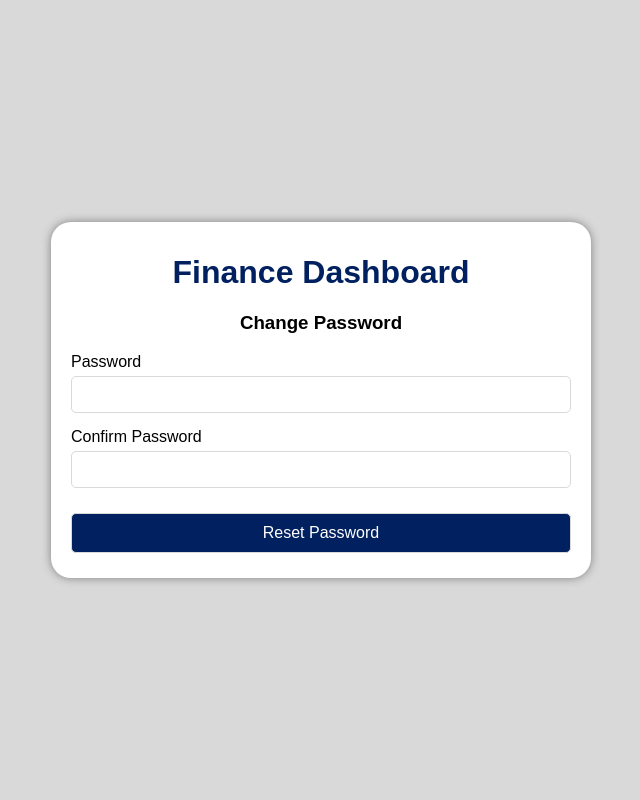
After one commit to vincentchang102/finance-dashboard-hackathon-main, a Flask app: template pk/templates/reset_password.html in a window 1280 px wide. The commit adds this page. Shown: the whole page, without its empty margins (319-959 px from the left). Run offline with Flask 3, Linux system fonts and the light colour scheme; the template is opened without the code that fills it: values that come from a table or form of the project are taken from there, others are empty; parts of the project's set-up code (start-up, migrations or seed data) failed here and were passed over.

Commit message:
Add files via upload

```diff
--- a/pk/templates/account.html
+++ b/pk/templates/account.html
@@ -1,7 +1,6 @@
 <!DOCTYPE html>
 <html>
 <head>
-    <title>Account</title>
     <meta charset="utf-8">
     <meta name="viewport" content="device-width, initial-scale=1, shrink-to-fit=no">
     <link rel="stylesheet" type="text/css" href="static/stylesheet.css">
@@ -10,7 +9,7 @@
 
 <body>
     <div class="navbar">
-        <a href="/home/">Home</a>
+        <a href="{{ url_for('home')}}">Home</a>
         <a class="active" href="{{ url_for('account')}}">Account</a>
         <div class="navbar-topright">
             <a href="{{ url_for('logout')}}">Log out</a>
@@ -18,5 +17,7 @@
     </div>
     <div class="main">
         <h1>{{ current_user.username }}</h1>
+        <a href="{{ url_for('change_password')}}">Change Password</a>
+        <a href="{{ url_for('change_name')}}">Change Username</a>
     </div>
 </body>
--- /dev/null
+++ b/pk/templates/reset_password.html
@@ -0,0 +1,40 @@
+<!DOCTYPE HTML>
+<html>
+<head>
+    <meta charset="utf-8">
+    <meta name="viewport" content="device-width, initial-scale=1, shrink-to-fit=no">
+    <link rel="stylesheet" type="text/css" href="static/stylesheet.css">
+</head>
+</html>
+
+<body>
+    <div class="login-page">
+        <div class="login-module">
+            <h1 id="login-title">Finance Dashboard</h1>
+            <h3>Change Password</h3>
+            <form method="POST" action="">
+                {{ form.hidden_tag() }}
+                <div>
+                    {{ form.password.label (class="password-label") }}
+                    {% if form.password.errors %}
+                        {{ form.password(class="password", autocomplete="off") }}
+                    {% else %}
+                        {{ form.password(class="password", autocomplete="off") }}
+                    {% endif %}
+                </div>
+                <div>
+                    {{ form.confirm_password.label (class="password-label") }}
+                    {% if form.confirm_password.errors %}
+                        {{ form.confirm_password(class="password", autocomplete="off") }}
+                    {% else %}
+                        {{ form.confirm_password(class="password", autocomplete="off") }}
+                    {% endif %}
+                </div>
+                <div class="wrap">
+                        {{ form.submit (class="btn") }}
+                </div>
+            </form>
+            </div>
+        </div>
+    </div>
+</body>
```
Also changed, not shown: pk/templates/reset_username.html (added, +32 -0 lines).
